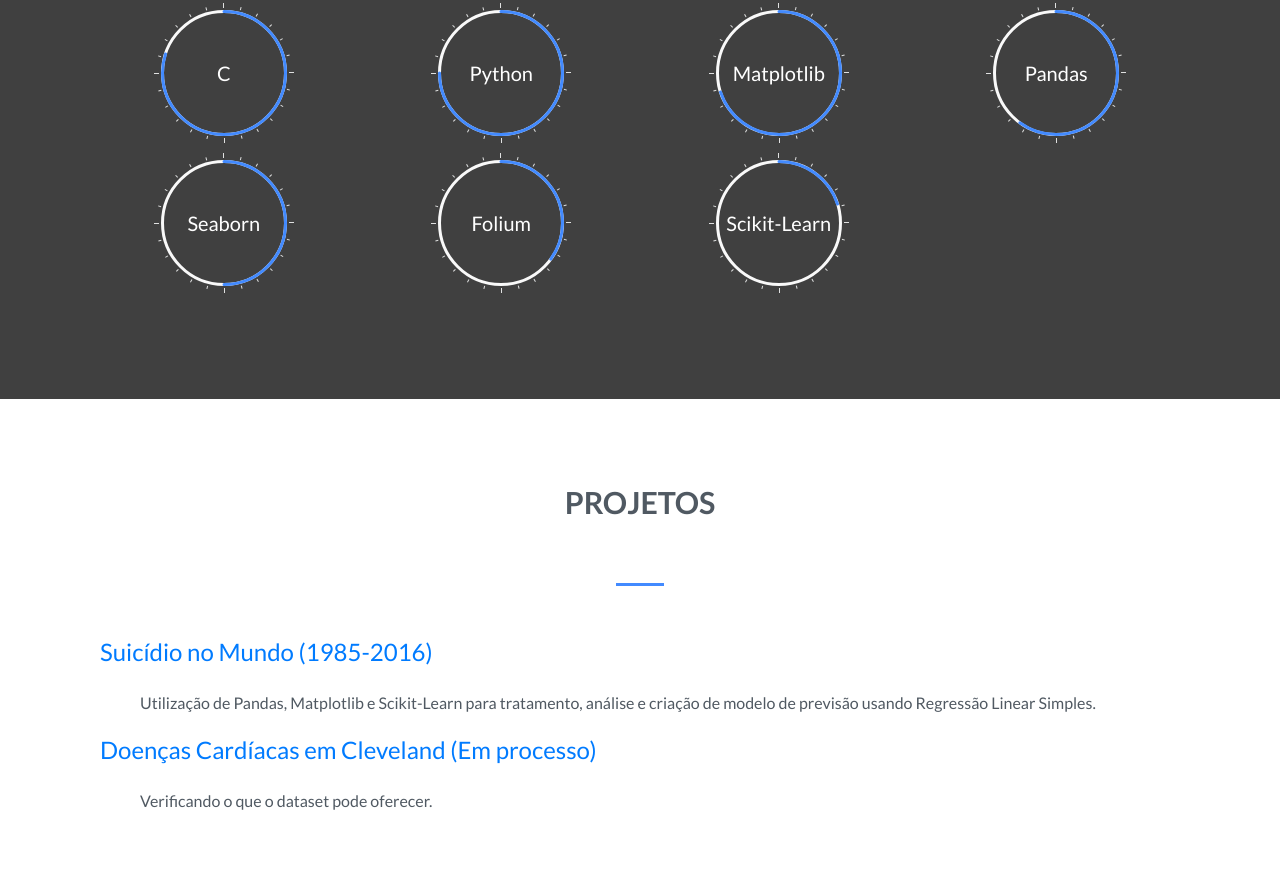
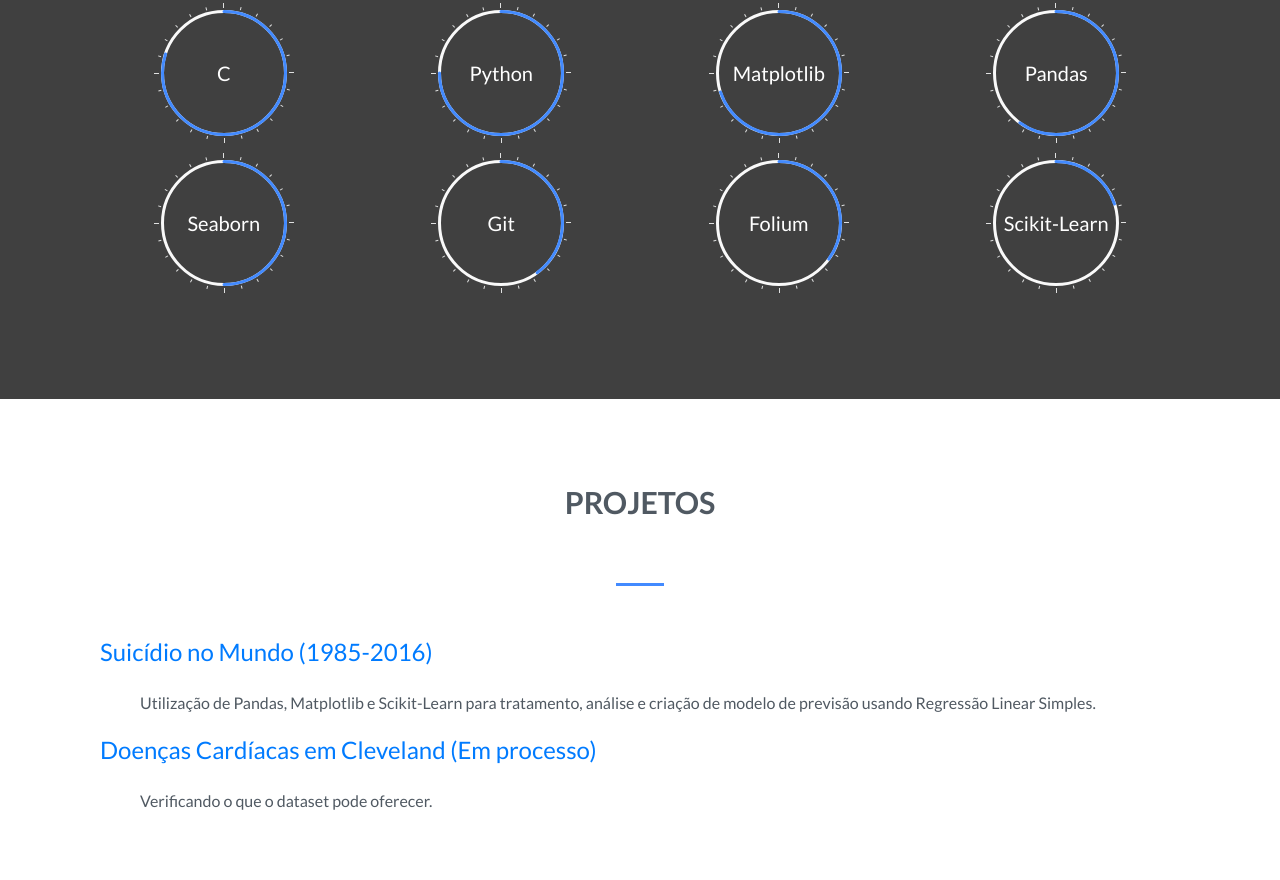
Before and after one commit to arthursc98/arthursc.github.io, a plain HTML site: page index.html in a window 1280 px wide. Shown: the part 1775-2655 px from the top of the page. Drawn offline with Linux system fonts and the light colour scheme.

Commit message:
Atualização da área de conhecimento

```diff
--- a/index.html
+++ b/index.html
@@ -98,6 +98,9 @@
 							</div>
 							<div class="box">
 								<div class="chart" data-percent="50">Seaborn</div>
+							</div>
+							<div class="box">
+								<div class="chart" data-percent="40">Git</div>
 							</div>
 							<div class="box">
 								<div class="chart" data-percent="35">Folium</div>
```
